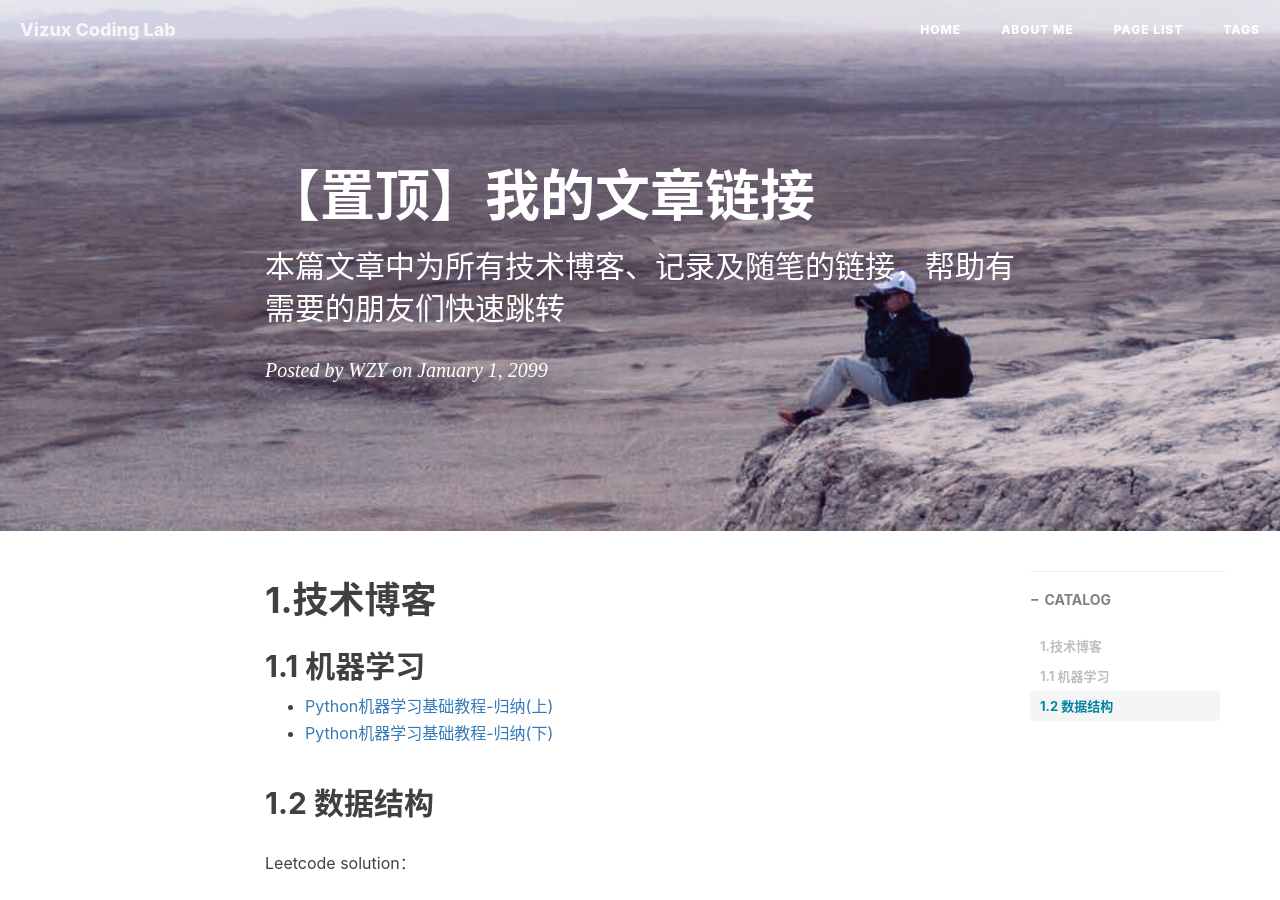
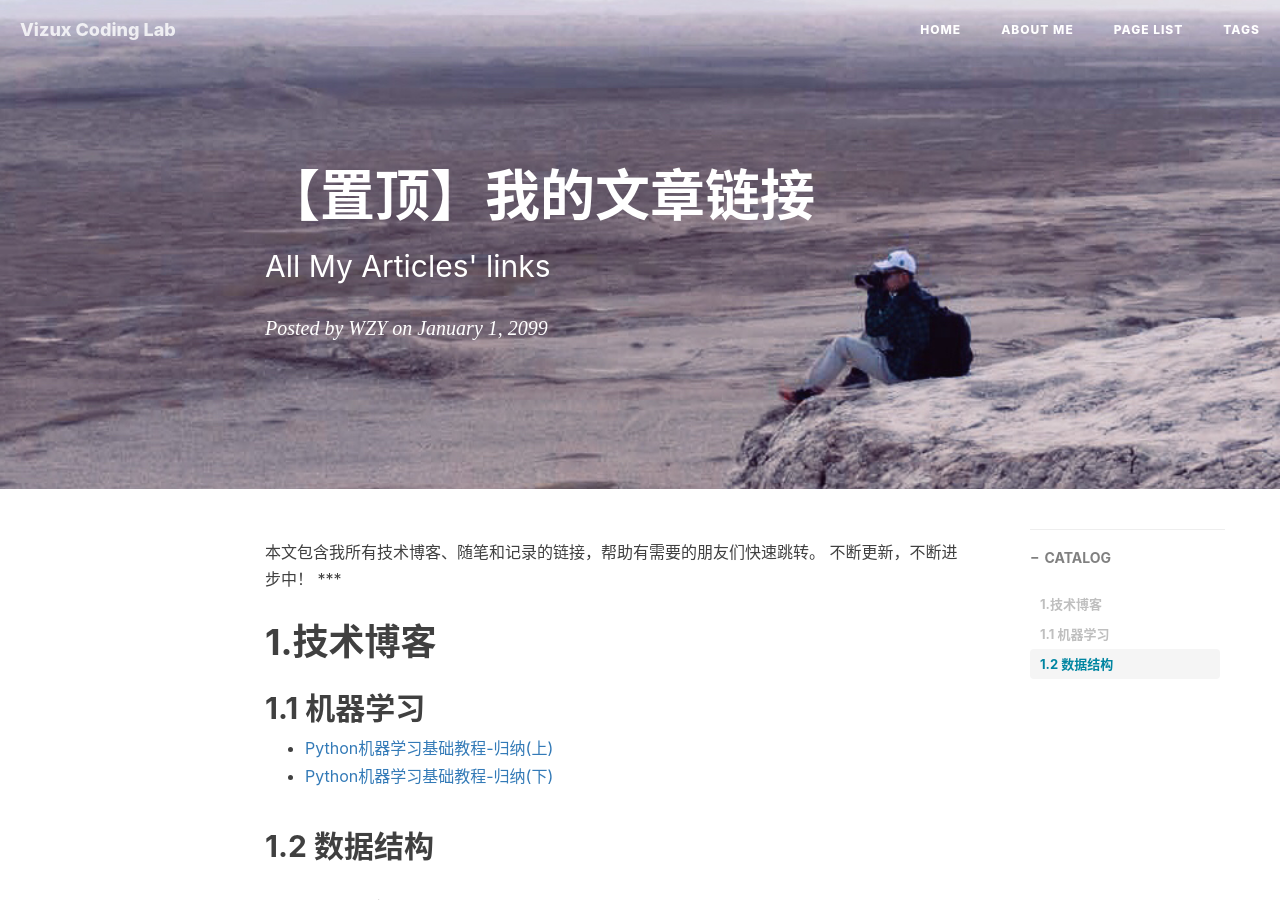
Before and after one commit to ZaccWu/ZaccWu.github.io, a Jekyll site: the page built from _posts/2099-01-01-【置顶】我的文章链接.md, in a window 1280 px wide and 900 px high. Built offline with Jekyll 4.4.1, drawn with Linux system fonts in a browser that asks for light colours; nearby versions of some CDN libraries; comment, search, counter and statistics services are not loaded.

Commit message:
Update 2099-01-01-【置顶】我的文章链接.md

```diff
--- a/_posts/2099-01-01-【置顶】我的文章链接.md
+++ b/_posts/2099-01-01-【置顶】我的文章链接.md
@@ -1,13 +1,16 @@
 ---
 layout:     post                    # 使用的布局（不需要改）
 title:      【置顶】我的文章链接            # 标题
-subtitle:   本篇文章中为所有技术博客、记录及随笔的链接，帮助有需要的朋友们快速跳转 #副标题
+subtitle:   All My Articles' links #副标题
 date:       2099-01-01             # 时间
 author:     WZY                      # 作者
 header-img: img/page.png   #这篇文章标题背景图片
 catalog: true                       # 是否归档
 tags:                               #标签
 ---
+本文包含我所有技术博客、随笔和记录的链接，帮助有需要的朋友们快速跳转。
+不断更新，不断进步中！
+***
 
 # 1.技术博客
 ## 1.1 机器学习
```
